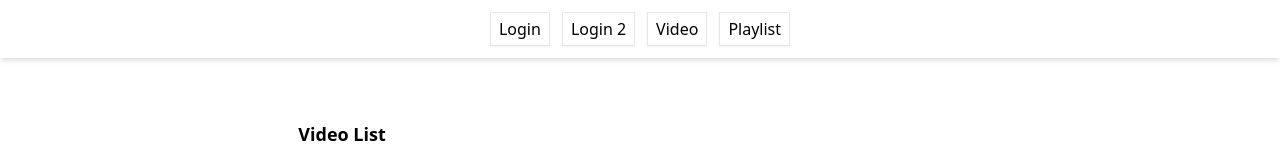
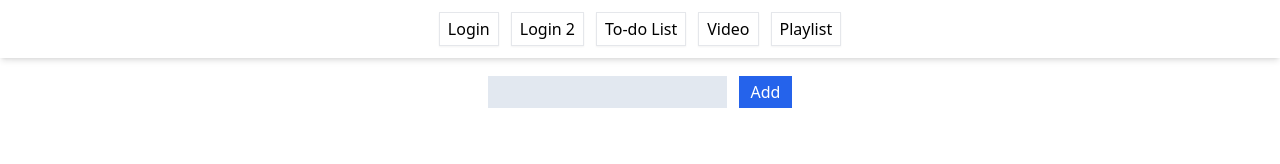
Before and after one commit to Hyemee1021/react-fundamental2, a React (Vite) app: page /todolist in a window 1280 px wide. Shown: the top 164 px of the page. Built offline with nearby package versions, Linux system fonts and the light colour scheme.

Commit message:
adding list functionality and onchange functionality

```diff
--- a/src/components/Navbar.jsx
+++ b/src/components/Navbar.jsx
@@ -19,6 +19,12 @@ export const Navbar = () => {
         </button>
         <button
           className="border px-2 py-1 shadow-sm"
+          onClick={() => navigate("/todolist")}
+        >
+          To-do List
+        </button>
+        <button
+          className="border px-2 py-1 shadow-sm"
           onClick={() => navigate("/")}
         >
           Video
--- a/src/main.jsx
+++ b/src/main.jsx
@@ -8,6 +8,7 @@ import { PlayList } from "./pages/PlayList.jsx";
 import { VideoProvider } from "./contexts/VideoContext.jsx";
 import { Login } from "./pages/Login.jsx";
 import { Login2 } from "./pages/Login2.jsx";
+import { TodoList } from "./pages/TodoList.jsx";
 const router = createBrowserRouter([
   {
     path: "/",
@@ -27,7 +28,7 @@ const router = createBrowserRouter([
   },
   {
     path: "/todolist",
-    element: <Video />,
+    element: <TodoList />,
   },
 ]);
 
--- a/src/pages/Login.jsx
+++ b/src/pages/Login.jsx
@@ -38,7 +38,7 @@ export const Login = () => {
   return (
     <div className="flex flex-col min-h-screen">
       <Navbar />
-      <main className="flex flex-grow items-center justify-center mt-16">
+      <main className="flex flex-col flex-grow items-center justify-center  gap-3 mt-16">
         <form
           onSubmit={handleSubmit}
           className="flex flex-col gap-5 w-3/4 max-w-md bg-blue-300 p-6 rounded-lg shadow-lg "
@@ -73,7 +73,13 @@ export const Login = () => {
             Submit
           </button>
         </form>
-        {state.match ? <p>Passwords matched</p> : <p>Passwords not matched</p>}
+        <div>
+          {state.match ? (
+            <p>Passwords matched</p>
+          ) : (
+            <p>Passwords not matched</p>
+          )}
+        </div>
       </main>
     </div>
   );
--- a/src/pages/Login2.jsx
+++ b/src/pages/Login2.jsx
@@ -45,7 +45,7 @@ export const Login2 = () => {
   return (
     <div className="flex flex-col min-h-screen">
       <Navbar />
-      <main className="flex flex-grow items-center justify-center mt-16">
+      <main className="flex  flex-col gap-3 flex-grow items-center justify-center mt-16">
         <form
           onSubmit={handleSubmit}
           className="flex flex-col gap-5 w-3/4 max-w-md bg-blue-300 p-6 rounded-lg shadow-lg "
@@ -73,8 +73,9 @@ export const Login2 = () => {
             Submit
           </button>
         </form>
-        {state.match && <p>password matched</p>}
-        {!state.match && <p>password not matched</p>}
+        <div>
+          {state.match ? <p>password matched</p> : <p>Passwords not matched</p>}
+        </div>
       </main>
     </div>
   );
--- a/src/pages/TodoList.jsx
+++ b/src/pages/TodoList.jsx
@@ -1,5 +1,72 @@
-import React from "react";
+import React, { useReducer } from "react";
+import { Navbar } from "../components/Navbar";
 
+function reducer(state, action) {
+  switch (action.type) {
+    case "add":
+      const newId = state.todo.length
+        ? Math.max(state.todo.map((list) => list.id)) + 1
+        : 1;
+      return {
+        ...state.todo,
+        todo: [...state.todo, { id: newId, text: state.inputValue }],
+        inputValue: "", // Clear input after adding todo
+      };
+
+    case "inputValue":
+      return {
+        ...state,
+        inputValue: action.payload,
+      };
+
+    default:
+      throw new Error("Unknown action");
+  }
+}
+
+const initialState = {
+  todo: [],
+  inputValue: "",
+};
 export const TodoList = () => {
-  return <div>TodoList</div>;
+  const [state, dispatch] = useReducer(reducer, initialState);
+
+  const handleChange = (e) => {
+    dispatch({
+      type: "inputValue",
+      payload: e.target.value,
+    });
+  };
+
+  const handleAdd = (e) => {
+    e.preventDefault();
+    dispatch({
+      type: "add",
+    });
+  };
+  return (
+    <div className="min-h-screen flex flex-col items-center">
+      <Navbar />
+      <main className="flex flex-col items-center   justify-center mt-16 b w-3/4 ">
+        <div className="flex flex-row p-3 gap-3">
+          <input
+            type="text"
+            className="bg-slate-200 p-1 "
+            onChange={handleChange}
+            value={state.inputValue}
+          />
+          <button
+            className="btn bg-blue-600 text-white px-3"
+            onClick={handleAdd}
+          >
+            Add
+          </button>
+        </div>
+        <div>
+          {state.todo.length > 0 &&
+            state.todo.map((item) => <li key={item.id}>{item.text}</li>)}
+        </div>
+      </main>
+    </div>
+  );
 };
```
